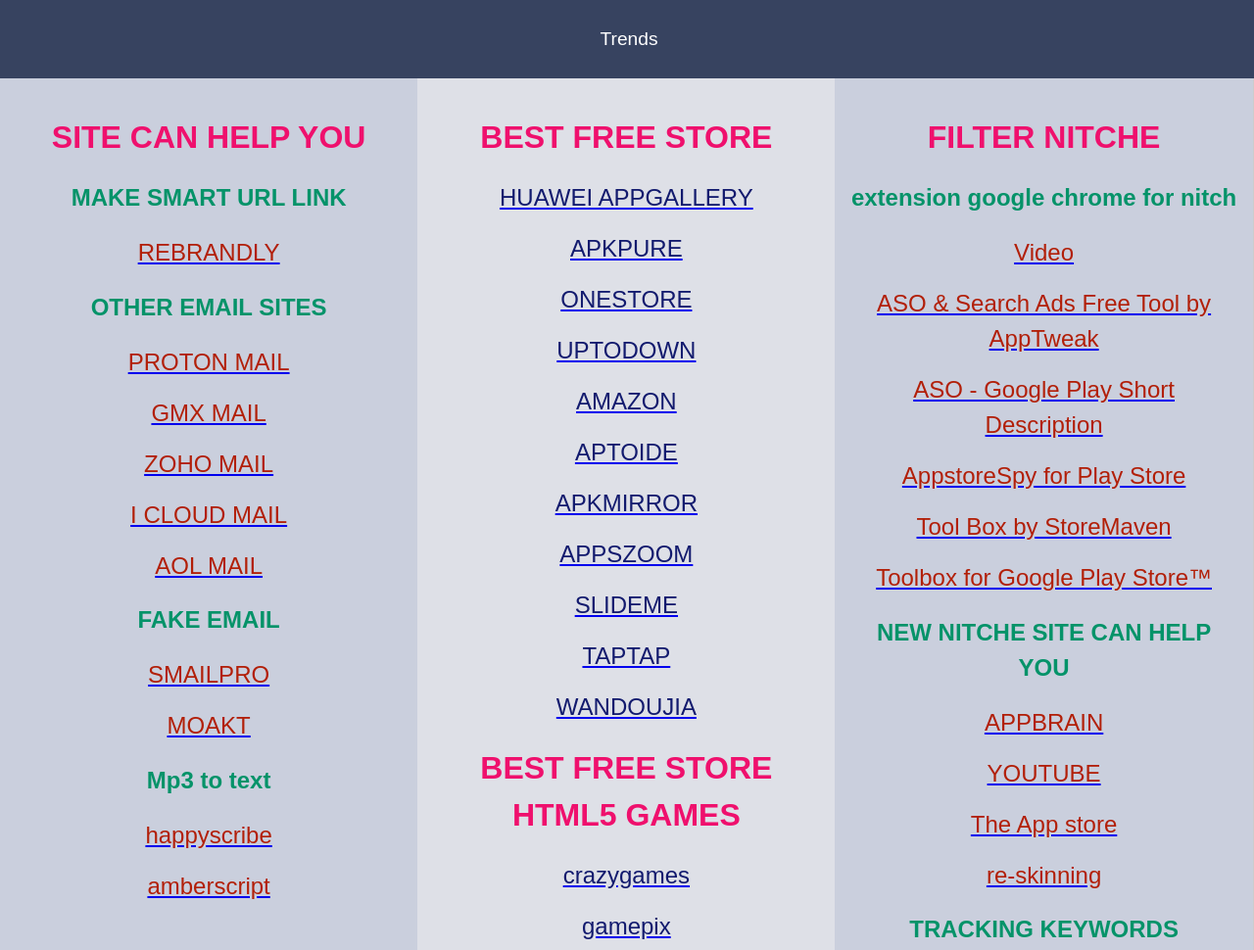
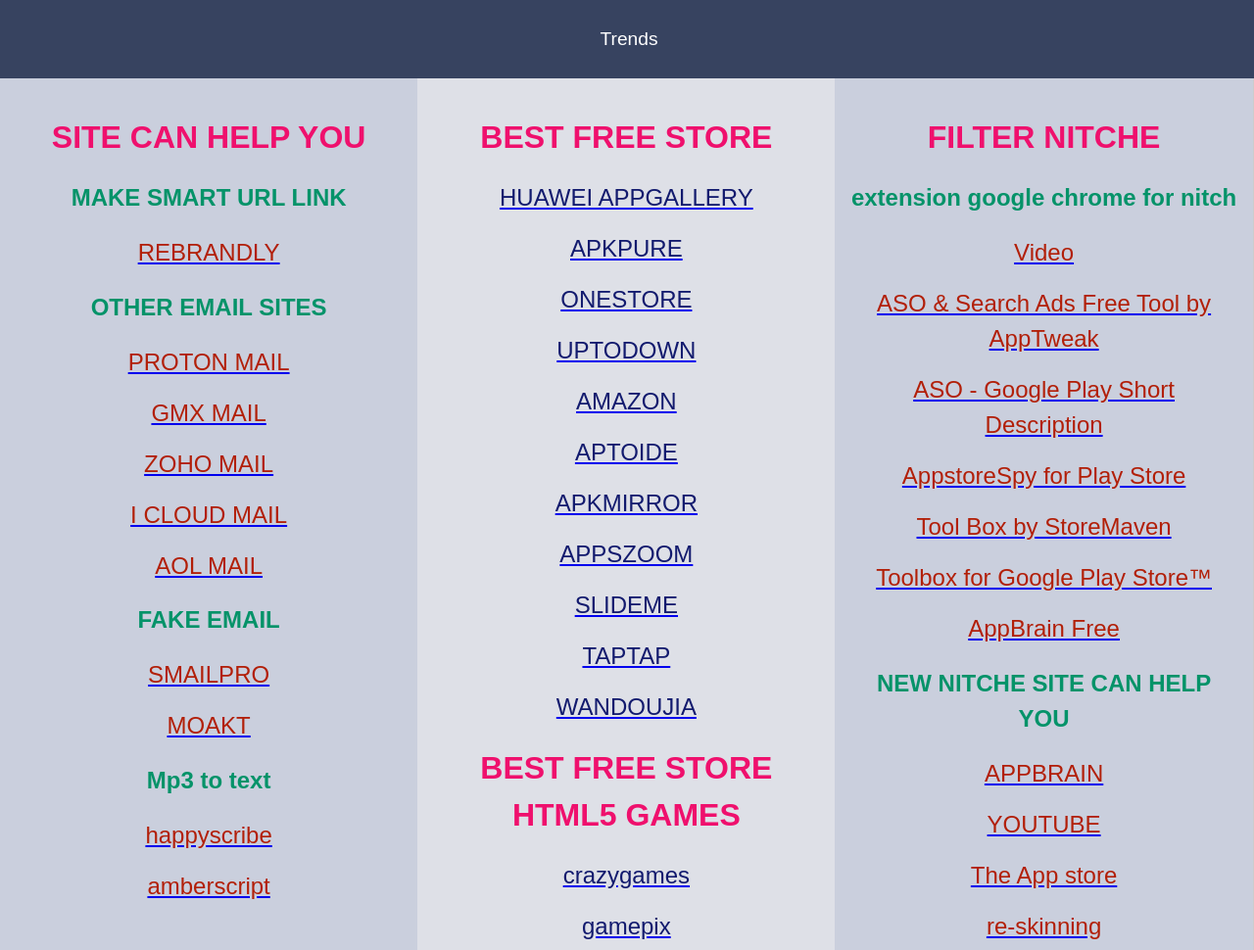
Before and after one commit to Siimoha/MyNitchTools, a plain HTML site: page index.html in a window 1280 px wide. Shown: the top 970 px of the page at 98% size. Drawn offline with nearby package versions, Linux system fonts and the light colour scheme.

Commit message:
Add files via upload

```diff
--- a/index.html
+++ b/index.html
@@ -249,6 +249,7 @@ div {text-align: center;}
 <a href="https://raw.githubusercontent.com/Siimoha/mynitchtools/master/AppstoreSpy%20for%20Play%20Store.crx"  target="_blank"> <label ><font size="+2" style="color:#b21f08;"><p class="ex1">AppstoreSpy for Play Store</p></font>  </label></a>
 <a href="https://raw.githubusercontent.com/Siimoha/mynitchtools/master/Tool%20Box%20by%20StoreMaven%20CRX%201.1.6.6.crx"  target="_blank"> <label ><font size="+2" style="color:#b21f08;"><p class="ex1">Tool Box by StoreMaven</p></font>  </label></a>
 <a href="https://raw.githubusercontent.com/Siimoha/mynitchtools/master/Toolbox%20for%20Google%20Play%20Store%E2%84%A2.crx"  target="_blank"> <label ><font size="+2" style="color:#b21f08;"><p class="ex1">Toolbox for Google Play Store™</p></font>  </label></a>
+<a href="https://raw.githubusercontent.com/Siimoha/mynitchtools/master/appbrain%20Free%20.crx"  target="_blank"> <label ><font size="+2" style="color:#b21f08;"><p class="ex1">AppBrain Free</p></font>  </label></a>
 
 
 
```
